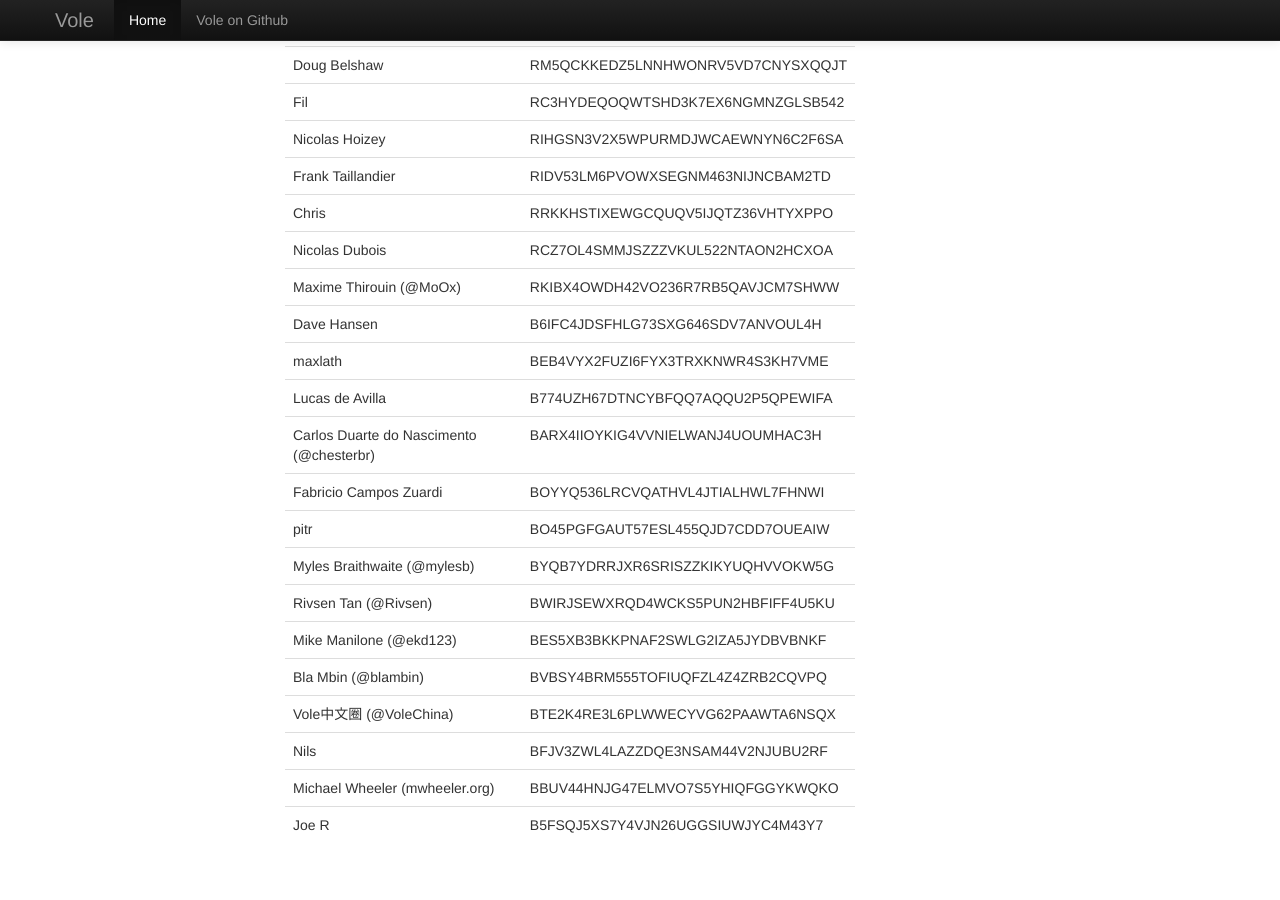
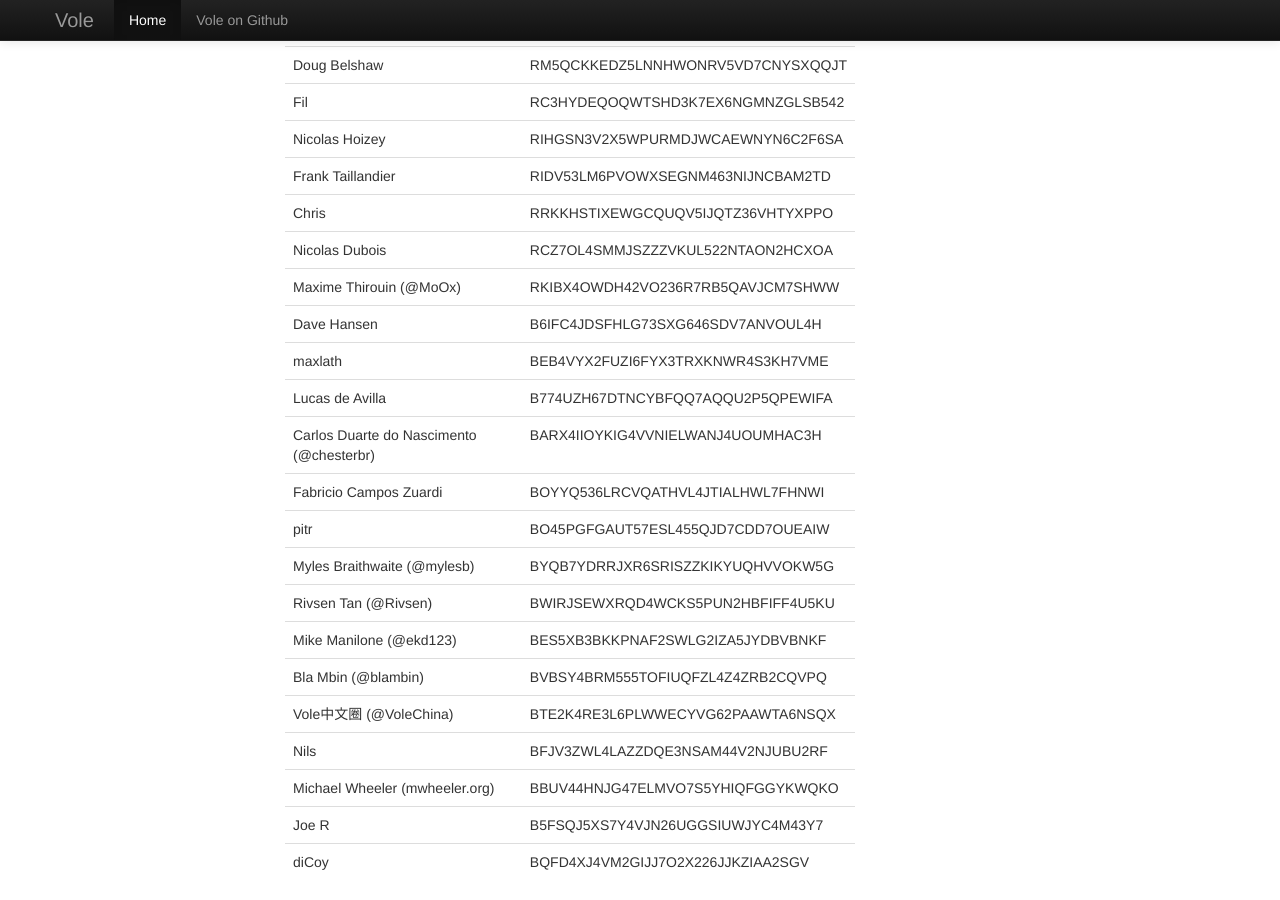
Before and after one commit to vole/vole.github.io, a Jekyll site: the page built from index.html, in a window 1280 px wide and 900 px high, scrolled down 2743 px. Built offline with Jekyll 4.4.1, drawn with Linux system fonts in a browser that asks for light colours; before the commit the page ends 3606 px from its top, so only the background shows below that.

Commit message:
Update index.html

```diff
--- a/index.html
+++ b/index.html
@@ -210,6 +210,10 @@ title: Vole.cc
               <td>Joe R</td>
               <td>B5FSQJ5XS7Y4VJN26UGGSIUWJYC4M43Y7</td>
             </tr>
+            <tr>
+              <td>diCoy</td>
+              <td>BQFD4XJ4VM2GIJJ7O2X226JJKZIAA2SGV</td>
+            </tr>
           </tbody>
         </table>
       </div>
```
